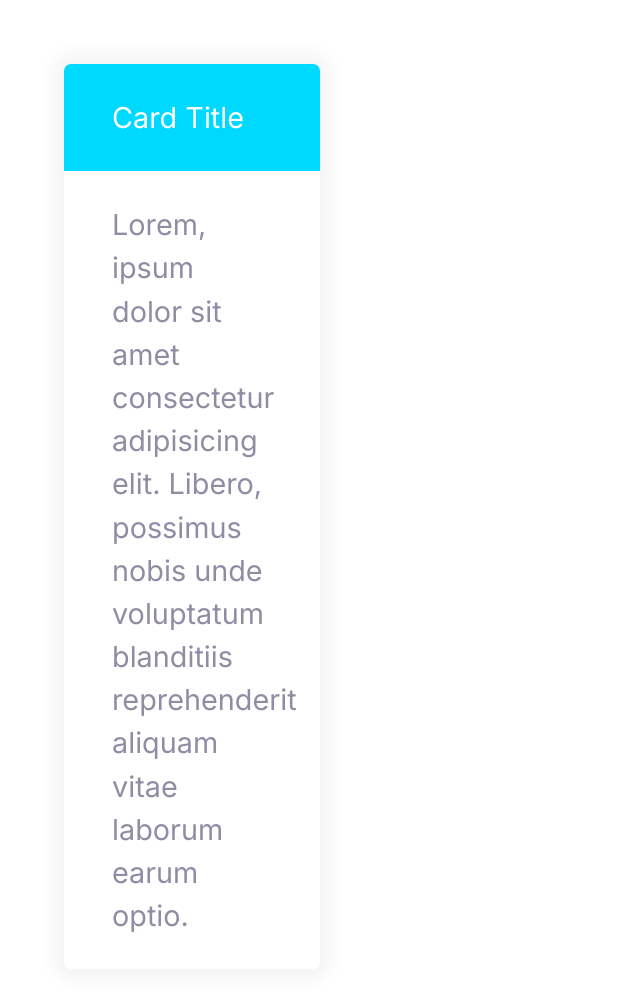
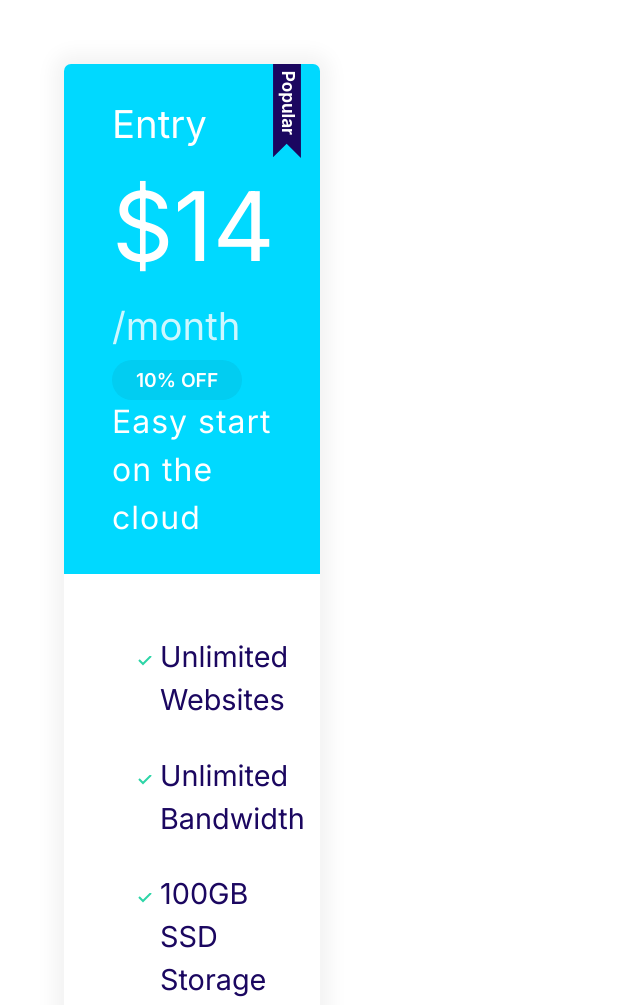
Before and after one commit to philiphbk/moshify, a plain HTML site: page index.html in a window 1280 px wide. Shown: the top 1005 px of the page, without its empty margins (0-640 px from the left). Drawn offline with Linux system fonts and the light colour scheme.

Commit message:
Define the Plan Component.

```diff
--- a/css/styles.css
+++ b/css/styles.css
@@ -117,6 +117,7 @@ a {
 
 .badge--small {
   font-size: 1.6rem;
+  padding: 0.5rem 1.5rem;
 }
 
 @media screen and (min-width: 1024px) {
@@ -301,3 +302,68 @@ a {
   background: var(--color-secondary);
   color: #fff;
 }
+
+.card--secondary .badge--secondary {
+  background: #02cdf1;
+}
+
+/* Plans */
+.plan__name {
+  color: #fff;
+  margin: 0;
+  font-weight: 500;
+  font-size: 2.4rem;
+}
+
+.plan__price {
+  font-size: 6rem;
+}
+
+.plan__billing-cycle {
+  font-size: 2.4rem;
+  font-weight: 300;
+  opacity: 0.8;
+  margin-right: 1rem;
+}
+
+.plan__description {
+  font-size: 2rem;
+  font-weight: 300;
+  letter-spacing: 1px;
+  display: block;
+}
+
+.plan .list__item {
+  margin-bottom: 2rem;
+}
+
+.plan--popular .card__header {
+  position: relative;
+}
+
+.plan--popular .card__header::before {
+  content: url(../images/popular.svg);
+  width: 40px;
+  display: inline-block;
+  position: absolute;
+  top: -6px;
+  right: 5%;
+}
+
+@media screen and (mid-width: 1024px) {
+  .plan__name {
+    font-size: 1.4rem;
+  }
+
+  .plan__price {
+    font-size: 5rem;
+  }
+
+  .plan__billing-cycle {
+    font-size: 1.6rem;
+  }
+
+  .plan__description {
+    font-size: 1.7rem;
+  }
+}
--- a/index.html
+++ b/index.html
@@ -16,12 +16,24 @@
   </head>
   <body>
     <div style="width: 30%; padding: 4rem">
-      <div class="card card--secondary">
-        <header class="card__header">Card Title</header>
-        <div class="card__body">
-          Lorem, ipsum dolor sit amet consectetur adipisicing elit. Libero,
-          possimus nobis unde voluptatum blanditiis reprehenderit aliquam vitae
-          laborum earum optio.
+      <div class="plan plan--popular">
+        <div class="card card--secondary">
+          <header class="card__header">
+            <h3 class="plan__name">Entry</h3>
+            <span class="plan__price">$14</span>
+            <span class="plan__billing-cycle">/month</span>
+            <span class="badge badge--secondary badge--small">10% OFF</span>
+            <span class="plan__description">Easy start on the cloud</span>
+          </header>
+          <div class="card__body">
+            <ul class="list list--tick">
+              <li class="list__item">Unlimited Websites</li>
+              <li class="list__item">Unlimited Bandwidth</li>
+              <li class="list__item">100GB SSD Storage</li>
+              <li class="list__item">3 GB RAM</li>
+            </ul>
+            <button class="btn btn--outline btn--block">Buy Now</button>
+          </div>
         </div>
       </div>
     </div>
```
Also changed, not shown: components/plan.html (added, +22 -0 lines), images/popular.svg (added).
